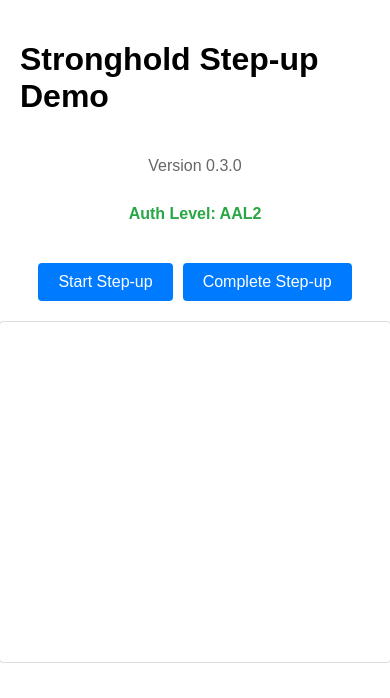
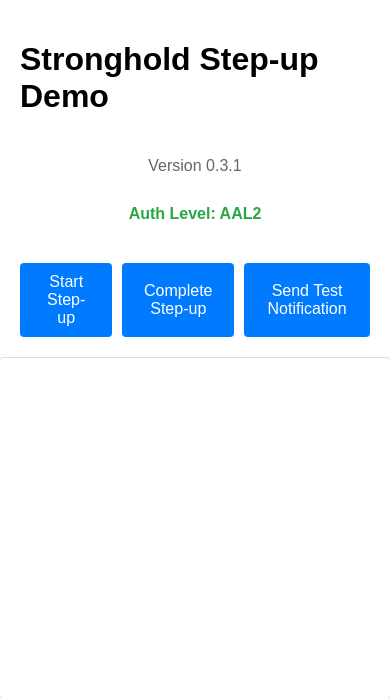
Before and after one commit to gavinhamilton1/stronghold, a FastAPI app: page / in a window 390 px wide. Shown: the top 698 px of the page. Run offline with FastAPI, Linux system fonts and the light colour scheme; some libraries are stand-ins or nearby versions.

Commit message:
Refactor test notification handling by removing the setupTestNotificationButton method from mobile.js and integrating the functionality directly into index.html. Updated version numbers to 0.3.1 in index.html and mobile.html for consistency across the application.

```diff
--- a/templates/index.html
+++ b/templates/index.html
@@ -62,7 +62,7 @@
 <body>
     <div class="container">
         <h1>Stronghold Step-up Demo</h1>
-        <div style="color: #666; margin-bottom: 10px;">Version 0.3.0</div>
+        <div style="color: #666; margin-bottom: 10px;">Version 0.3.1</div>
         <div style="display: flex; align-items: center; gap: 10px; margin-bottom: 20px;">
             <div id="auth-level" style="color: #28a745; font-weight: bold;">Auth Level: AAL2</div>
             <button id="downgrade-button"
@@ -74,6 +74,7 @@
         <div class="controls">
             <button onclick="startStepUp()">Start Step-up</button>
             <button onclick="completeStepUp()">Complete Step-up</button>
+            <button onclick="sendTestNotification()">Send Test Notification</button>
         </div>
         <div id="step-up-container"></div>
         <div id="status"></div>
@@ -85,6 +86,20 @@
         function showStatus(message, type) {
             statusDiv.textContent = message;
             statusDiv.className = `status ${type}`;
+        }
+
+        async function sendTestNotification() {
+            try {
+                const response = await fetch('/test-notification', {
+                    method: 'POST'
+                });
+                if (!response.ok) {
+                    throw new Error('Failed to send notification');
+                }
+                showStatus('Notification sent successfully', 'success');
+            } catch (error) {
+                showStatus('Error sending notification: ' + error.message, 'error');
+            }
         }
     </script>
 
--- a/templates/mobile.html
+++ b/templates/mobile.html
@@ -67,11 +67,10 @@
 <body>
     <div class="container">
         <h1>Mobile Step-up</h1>
-        <div style="color: #666; margin-bottom: 20px;">Version 0.3.0</div>
+        <div style="color: #666; margin-bottom: 20px;">Version 0.3.1</div>
         <div style="display: flex; gap: 10px; justify-content: center;">
             <button id="scan-again" style="display: none;">Scan New Code</button>
             <button id="register-passkey" style="display: none;">Authenticate with Biometrics</button>
-            <button id="test-notification">Test Notification</button>
         </div>
         <div id="reader"></div>
         <div id="input-container" style="display: none;">
```
Also changed, not shown: static/mobile.js (+0 -18 lines).
